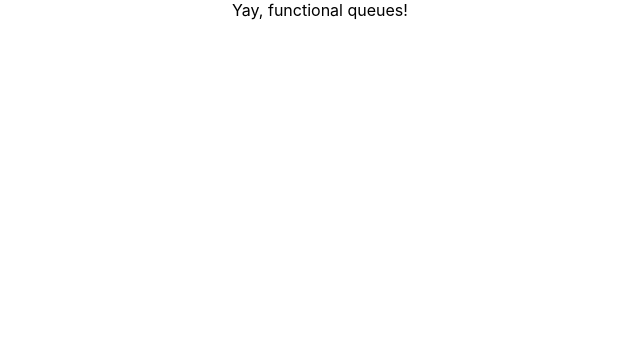
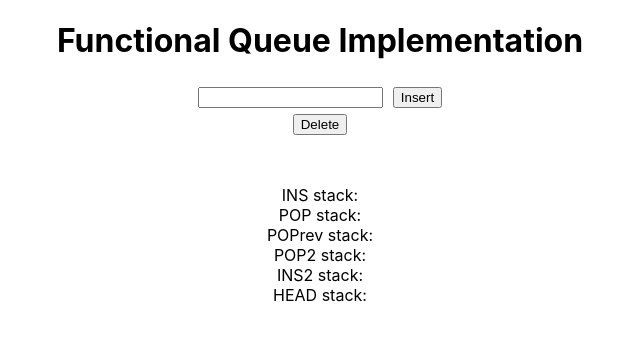
Before and after one commit to 6851-2021/functional-queue-visualization, a React (Create React App) app in the folder app/: page / in a window 1280 px wide. Shown: the top 340 px of the page, without its empty margins (320-960 px from the left). Built offline with nearby package versions, Linux system fonts and the light colour scheme.

Commit message:
have barebone interface for inserting, deleting, and visualizing queue

```diff
--- a/app/src/App.css
+++ b/app/src/App.css
@@ -1,3 +1,11 @@
 .App {
   text-align: center;
 }
+
+.inputs {
+  margin: 5px;
+}
+
+.functions {
+  margin-bottom: 50px;
+}
--- a/app/src/App.js
+++ b/app/src/App.js
@@ -1,43 +1,65 @@
+import React from 'react';
 import './App.css';
-import {Queue} from './functional';
+import { Queue } from './functional';
 
-let q = new Queue();
-const push = (val) => {
+class App extends React.Component {
+
+  constructor(props) {
+    super(props);
+    this.state = {value: '', q: new Queue()};
+    this.handleChange = this.handleChange.bind(this);
+    this.handleSubmit = this.handleSubmit.bind(this);
+  }
+
+  push = (val) => {
     console.log("pushing", val);
-  q = Queue.push(q, val); /*Queue.print(q);*/
-  console.log(q);
+    this.setState({value: val, q: Queue.push(this.state.q, val)});
   };
-const head = () => {console.log("head"); console.log(Queue.head(q)); console.log();};
-const pop = () => {console.log("popping"); q = Queue.pop(q); /*Queue.print(q);*/ console.log();};
 
-// push(3);
-// head(); // 3
-// pop();
-// push(5);
-// push(7);
-// push(9);
-// push(11);
-// head(); // 5
-// pop();
-// head(); //7
-// pop();
-// push(12);
-// head(); // 9
-// push(15);
-// head(); // 9
-// pop();
-// head(); // 11
-// pop();
-// head(); //12
-// pop();
-// head(); // 15
+  head = () => {
+    console.log("head");
+    console.log(Queue.head(this.state.q));
+  };
 
-function App() {
+  pop = () => {
+    console.log("popping");
+    this.setState({q: Queue.pop(this.state.q)});
+  };
+
+  handleSubmit(event) {
+    event.preventDefault();
+    this.push(parseInt(this.state.value));
+  }
+
+  handleChange(event) {
+    this.setState({value: event.target.value});
+  }
+
+  render() {
     return (
       <div className="App">
-        Yay, functional queues!
+        <h1>Functional Queue Implementation</h1>
+        <div className="functions">
+        <form onSubmit={this.handleSubmit}>
+          <label>
+            <input className="inputs" type="text" value={this.state.value} onChange={this.handleChange} />
+          </label>
+          <input className="inputs" type="submit" value="Insert" />
+        </form>
+
+        <button onClick={this.pop}>Delete</button>
+        </div>
+
+        {'INS stack: ' + this.state.q.INS.listAllElements()}<br></br>
+        {'POP stack: ' + this.state.q.POP.listAllElements()}<br></br>
+        {'POPrev stack: ' + this.state.q.POPrev.listAllElements()}<br></br>
+        {'POP2 stack: ' + this.state.q.POP2.listAllElements()}<br></br>
+        {'INS2 stack: ' + this.state.q.INS2.listAllElements()}<br></br>
+        {'HEAD stack: ' + this.state.q.HEAD.listAllElements()}<br></br>
       </div>
     );
   }
 
+}
+
 export default App;
--- a/app/src/functional.js
+++ b/app/src/functional.js
@@ -25,9 +25,9 @@ class Stack {
 		return st.size === 0;
 	}
 
-	static listAllElements(st) {
-		if (st.val === null) return [];
-		else return Stack.listAllElements(st.tail).concat([st.val]);
+	listAllElements() {
+		if (this.val === null) return [];
+		else return this.tail.listAllElements().concat([this.val]);
 	}
 }
 
@@ -46,14 +46,14 @@ class Queue {
 		q = Queue.passive(q);
 		if (q.transferOps === 0) {
 			if (Stack.empty(q.INS) && Stack.empty(q.POP)) { // special case: we place first element straight into POP. can we get rid of this?
-				var newPOP = Stack.push(q.POP, val);
+				let newPOP = Stack.push(q.POP, val);
 				return new Queue(q.INS, newPOP);
 			}
-			var newINS = Stack.push(q.INS, val);
+			let newINS = Stack.push(q.INS, val);
 			return new Queue(newINS, q.POP);
 		}
 		else {
-			var newINS2 = Stack.push(q.INS2, val);
+			let newINS2 = Stack.push(q.INS2, val);
 			return new Queue(q.INS, q.POP, q.POPrev, q.POP2, newINS2, q.HEAD, q.transferOps);
 		}
 	}
@@ -61,12 +61,12 @@ class Queue {
 	static pop(q) {
 		q = Queue.passive(q);
 		if (q.transferOps === 0) {
-			var newPOP = Stack.tail(q.POP);
+			let newPOP = Stack.tail(q.POP);
 			return new Queue(q.INS, newPOP);
 		}
 		else {
-			var newTransferOps = q.transferOps - 1;
-			var newHEAD = Stack.tail(q.HEAD);
+			let newTransferOps = q.transferOps - 1;
+			let newHEAD = Stack.tail(q.HEAD);
 			q = new Queue(q.INS, q.POP, q.POPrev, q.POP2, q.INS2, newHEAD, newTransferOps);
 			if (q.transferOps === 0) q = Queue.endTransfer(q);
 			return q;
@@ -87,18 +87,18 @@ class Queue {
 			q = Queue.startTransfer(q);
 		}
 		if (q.transferOps > 0) {
-			var newTransferOps = q.transferOps - 1;
+			let newTransferOps = q.transferOps - 1;
 			if (!Stack.empty(q.INS)) { // first n operations
-				var newINS = Stack.tail(q.INS);
-				var newPOP2 = Stack.push(q.POP2, Stack.head(q.INS));
+				let newINS = Stack.tail(q.INS);
+				let newPOP2 = Stack.push(q.POP2, Stack.head(q.INS));
 				q = new Queue(newINS, q.POP, q.POPrev, newPOP2, q.INS2, q.HEAD, newTransferOps);
-				var newPOP = Stack.tail(q.POP);
-				var newPOPrev = Stack.push(q.POPrev, Stack.head(q.POP));
+				let newPOP = Stack.tail(q.POP);
+				let newPOPrev = Stack.push(q.POPrev, Stack.head(q.POP));
 				q = new Queue(q.INS, newPOP, newPOPrev, q.POP2, q.INS2, q.HEAD, newTransferOps);
 			}
 			else { // remaining n - d operations
-				var newPOPrev = Stack.tail(q.POPrev);
-				var newPOP2 = Stack.push(q.POP2, Stack.head(q.POPrev));
+				let newPOPrev = Stack.tail(q.POPrev);
+				let newPOP2 = Stack.push(q.POP2, Stack.head(q.POPrev));
 				q = new Queue(q.INS, q.POP, newPOPrev, newPOP2, q.INS2, q.HEAD, newTransferOps);
 			}
 			if (q.transferOps === 0) {
@@ -109,55 +109,27 @@ class Queue {
 	}
 
 	static startTransfer(q) {
-		var newTransferOps = 2 * Stack.size(q.POP);
-		var newHEAD = q.POP;
+		let newTransferOps = 2 * Stack.size(q.POP);
+		let newHEAD = q.POP;
 		return new Queue(q.INS, q.POP, q.POPrev, q.POP2, q.INS2, newHEAD, newTransferOps); // handle details about when passive runs.
 	}
 
 	static endTransfer(q) {
-		var newPOP = q.POP2;
-		var newINS = q.INS2;
+		let newPOP = q.POP2;
+		let newINS = q.INS2;
 		return new Queue(newINS, newPOP);
 	}
 
 	static print(q) {
-		console.log("INS:", Stack.listAllElements(q.INS));
-		console.log("POP:", Stack.listAllElements(q.POP));
-		console.log("POPrev:", Stack.listAllElements(q.POPrev));
-		console.log("POP2:", Stack.listAllElements(q.POP2));
-		console.log("INS2:", Stack.listAllElements(q.INS2));
-		console.log("HEAD:", Stack.listAllElements(q.HEAD));
+		console.log("INS:", q.INS.listAllElements());
+		console.log("POP:", q.POP.listAllElements());
+		console.log("POPrev:", q.POPrev.listAllElements());
+		console.log("POP2:", q.POP2.listAllElements());
+		console.log("INS2:", q.INS2.listAllElements());
+		console.log("HEAD:", q.HEAD.listAllElements());
 		console.log("Transfer Ops:", q.transferOps);
 	}
 
-
 }
 
-// q = new Queue();
-// push = (val) => {console.log("pushing", val); q = Queue.push(q, val); /*Queue.print(q);*/ console.log();};
-// head = () => {console.log("head"); console.log(Queue.head(q)); console.log();};
-// pop = () => {console.log("popping"); q = Queue.pop(q); /*Queue.print(q);*/ console.log();};
-
-// push(3);
-// head(); // 3
-// pop();
-// push(5);
-// push(7);
-// push(9);
-// push(11);
-// head(); // 5
-// pop();
-// head(); //7
-// pop();
-// push(12);
-// head(); // 9
-// push(15);
-// head(); // 9
-// pop();
-// head(); // 11
-// pop();
-// head(); //12
-// pop();
-// head(); // 15
-
-export {Queue}
+export { Stack, Queue }
```
Lines whose indentation alone changed are shown as unchanged.
